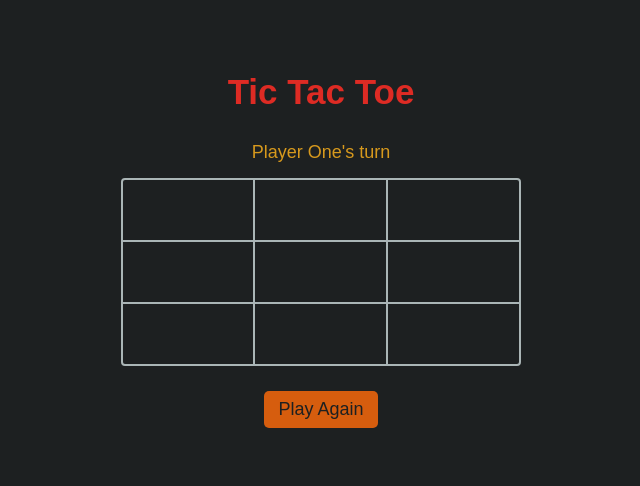
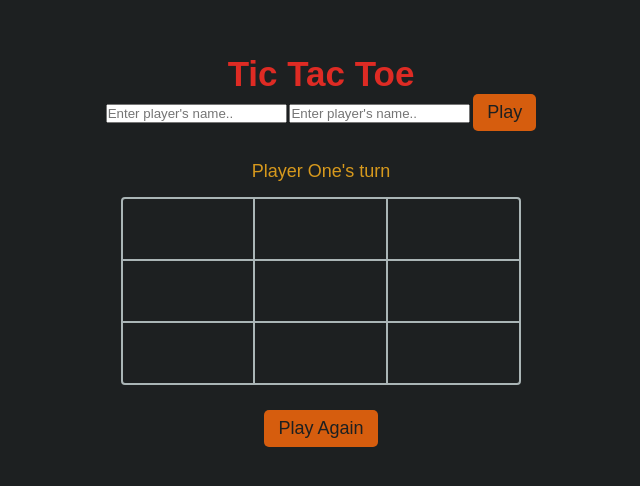
Before and after one commit to gazzaar/tic-tac-toe, a plain HTML site: page index.html in a window 1280 px wide. Shown: the part 150-636 px from the top of the page, without its empty margins (319-959 px from the left). Drawn offline with Linux system fonts and the light colour scheme.

Commit message:
feat: Add players name dynamic

```diff
--- a/index.html
+++ b/index.html
@@ -9,6 +9,23 @@
   </head>
   <body>
     <h1 class="heading-primary">Tic Tac Toe</h1>
+
+    <form class="players-container">
+      <input
+        type="text"
+        id="player-1"
+        class="player"
+        placeholder="Enter player's name.."
+      />
+      <input
+        type="text"
+        id="player-2"
+        class="player"
+        placeholder="Enter player's name.."
+      />
+      <button class="btn btn-submit">Play</button>
+    </form>
+
     <div class="container">
       <div class="row" id="row-1"></div>
       <div class="row" id="row-2"></div>
```
